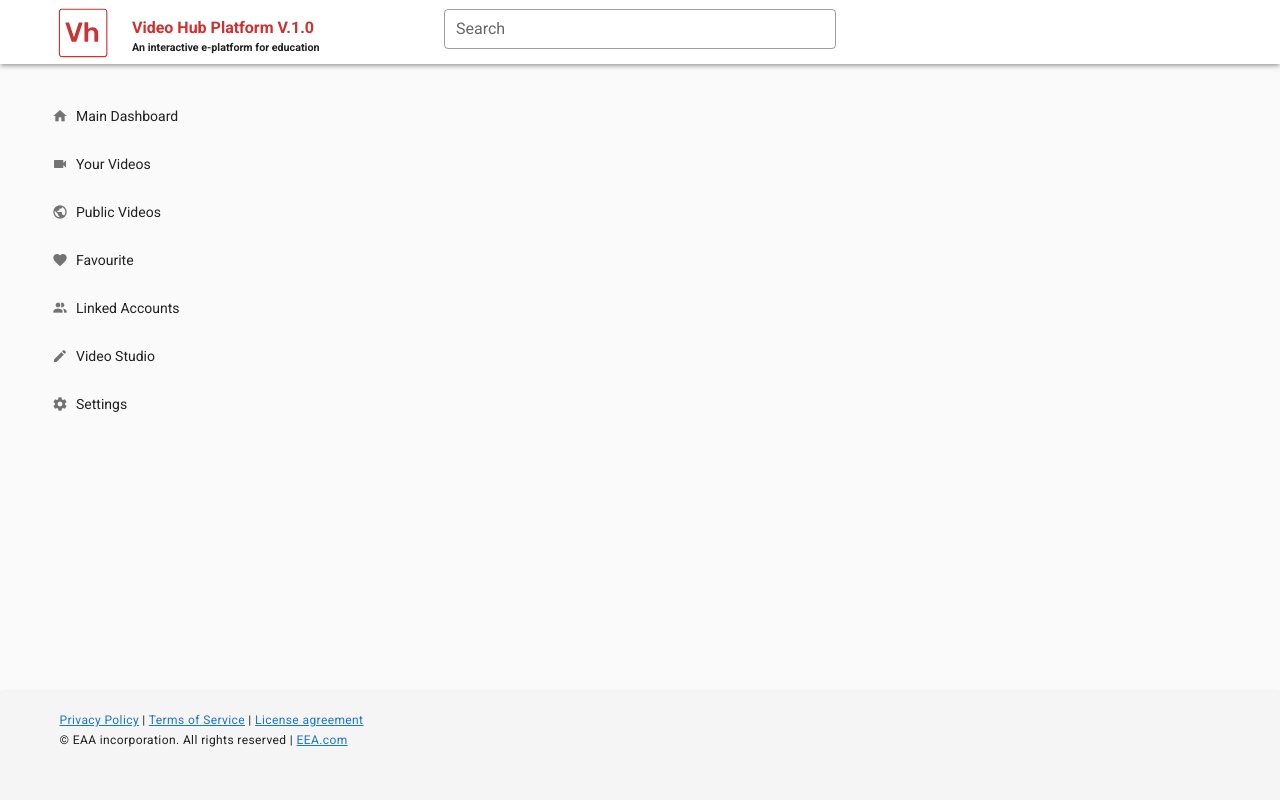
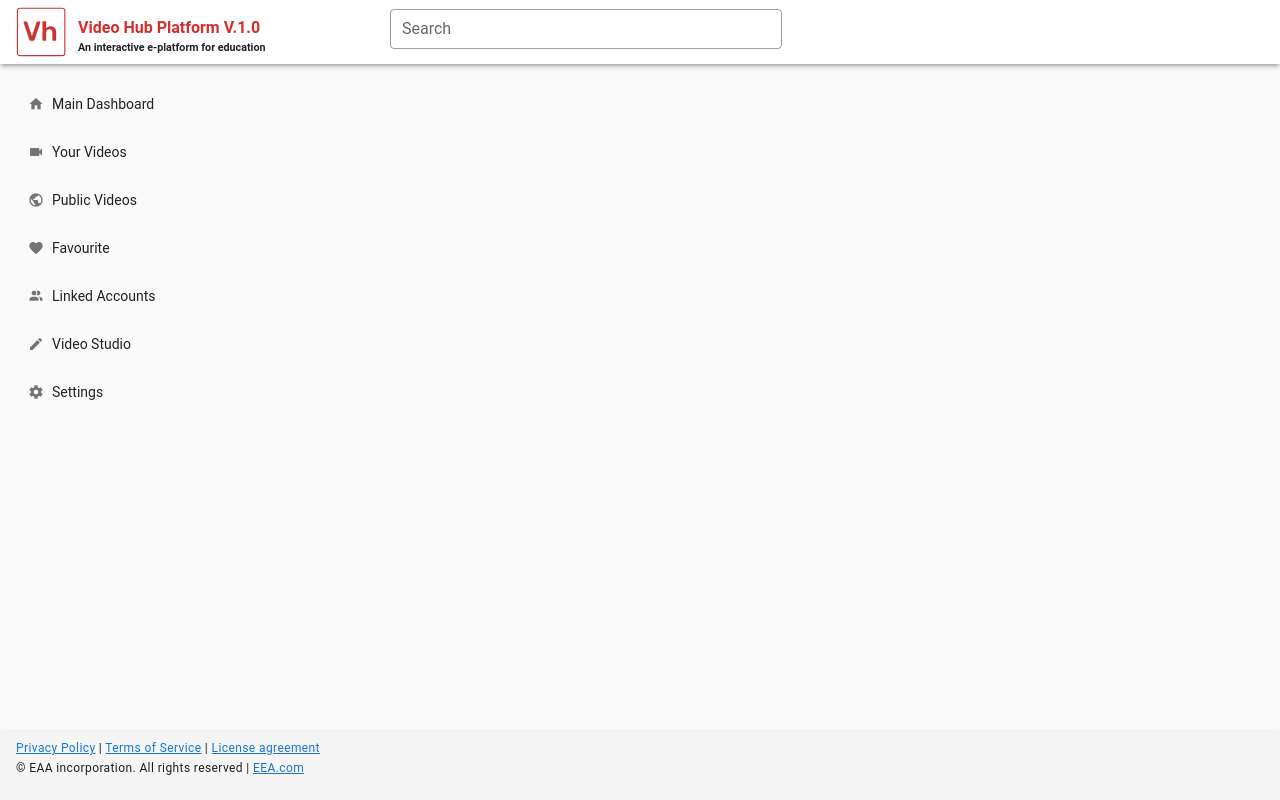
Before and after one commit to programmer-alijameel2020/video-hub-front, a Vue app: page /Main/dashboard in a window 1280 px wide. Built offline with nearby package versions, Linux system fonts and the light colour scheme.

Commit message:
--configure sidebar and nav icon

```diff
--- a/package.json
+++ b/package.json
@@ -15,6 +15,8 @@
     "vuex": "^3.4.0"
   },
   "devDependencies": {
+    "@mdi/font": "^6.5.95",
+    "@mdi/js": "^6.5.95",
     "@vue/cli-plugin-babel": "~4.5.0",
     "@vue/cli-plugin-eslint": "~4.5.0",
     "@vue/cli-plugin-router": "~4.5.0",
--- a/public/index.html
+++ b/public/index.html
@@ -1,17 +1,19 @@
 <!DOCTYPE html>
 <html lang="en">
   <head>
-    <meta charset="utf-8">
-    <meta http-equiv="X-UA-Compatible" content="IE=edge">
-    <meta name="viewport" content="width=device-width,initial-scale=1.0">
-    <link rel="icon" href="<%= BASE_URL %>favicon.ico">
+    <meta charset="utf-8" />
+    <meta http-equiv="X-UA-Compatible" content="IE=edge" />
+    <meta name="viewport" content="width=device-width,initial-scale=1.0" />
+    <link rel="icon" href="<%= BASE_URL %>favicon.ico" />
     <title><%= htmlWebpackPlugin.options.title %></title>
-    <link rel="stylesheet" href="https://fonts.googleapis.com/css?family=Roboto:100,300,400,500,700,900">
-    <link rel="stylesheet" href="https://cdn.jsdelivr.net/npm/@mdi/font@latest/css/materialdesignicons.min.css">
   </head>
   <body>
     <noscript>
-      <strong>We're sorry but <%= htmlWebpackPlugin.options.title %> doesn't work properly without JavaScript enabled. Please enable it to continue.</strong>
+      <strong
+        >We're sorry but <%= htmlWebpackPlugin.options.title %> doesn't work
+        properly without JavaScript enabled. Please enable it to
+        continue.</strong
+      >
     </noscript>
     <div id="app"></div>
     <!-- built files will be auto injected -->
--- a/src/components/Footer.vue
+++ b/src/components/Footer.vue
@@ -5,7 +5,6 @@
       :fixed="fixedVar"
       class="align-center unrounded-card whiteRow upperShadow"
     >
-      <v-container>
       <v-layout align-left justify-space-between>
         <p class="caption text-left">
           <a href="#">Privacy Policy</a>
@@ -19,7 +18,6 @@
       </v-layout>
 
       <p class="caption"></p>
-      </v-container>
     </v-footer>
   </div>
 </template>
--- a/src/components/Sidebar.vue
+++ b/src/components/Sidebar.vue
@@ -1,5 +1,5 @@
 <template>
-  <v-list dense right class="mt-2 pa-md-2 px-md-6 pa-0 text-left transparent">
+  <v-list dense right class="mt-1 pa-0 text-left transparent">
     <v-list-item-group v-model="selectedItem">
       <v-list-item
         v-for="(item, i) in items"
--- a/src/components/UpperDivision.vue
+++ b/src/components/UpperDivision.vue
@@ -6,20 +6,25 @@
           @click="drawer = true"
           class="d-flex d-sm-none"
         ></v-app-bar-nav-icon>
-        <v-col cols="3" md="1" lg="1" class="text-right">
         <img
           src="../assets/logos/modern/vh-trans.svg"
           alt="forms-image"
           width="50px"
           height="auto"
-            class="logoImag"
+          class="logoImag mb-2"
         />
-        </v-col>
-        <v-col cols="12" md="3" lg="3" sm="12" class="text-left">
+        <v-col cols="12" md="3" lg="3" sm="3" class="text-left">
           <h4 class="header-fonts">Video Hub Platform V.1.0</h4>
           <h6>An interactive e-platform for education</h6>
         </v-col>
-        <v-col cols="12" md="4" lg="4" sm="12" class="text-left mt-3">
+        <v-col
+          cols="12"
+          md="4"
+          lg="4"
+          sm="12"
+          class="text-left mt-3"
+          v-show="$vuetify.breakpoint.mdAndUp"
+        >
           <v-text-field
             class="small-text"
             label="Search"
--- a/src/plugins/vuetify.js
+++ b/src/plugins/vuetify.js
@@ -1,6 +1,14 @@
 import Vue from "vue";
 import Vuetify from "vuetify/lib/framework";
+import "@mdi/font/css/materialdesignicons.css"; // Ensure you are using css-loader
 
 Vue.use(Vuetify);
 
-export default new Vuetify({});
+export default new Vuetify({
+  icons: {
+    iconfont: "mdiSvg", // 'mdi' || 'mdiSvg' || 'md' || 'fa' || 'fa4' || 'faSvg'
+    icons: {
+      iconfont: "mdi", // default - only for display purposes
+    },
+  },
+});
```
Also changed, not shown: 1 other file (tests, documents, lock files or other folders). Lines whose indentation alone changed are shown as unchanged.
